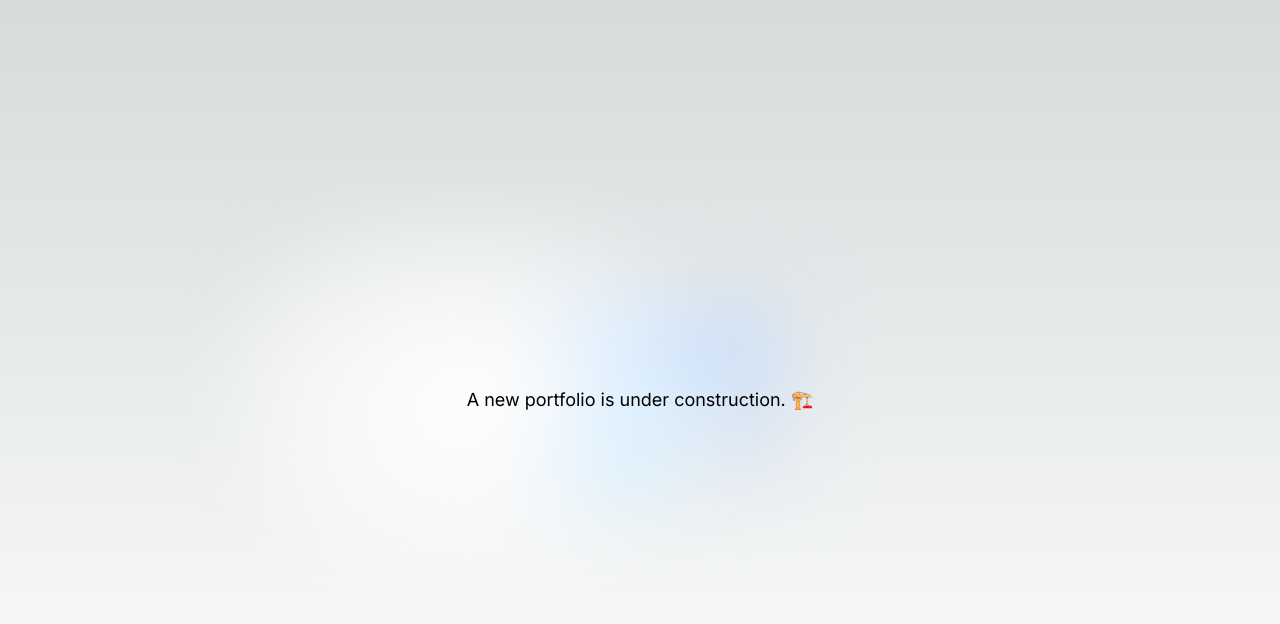
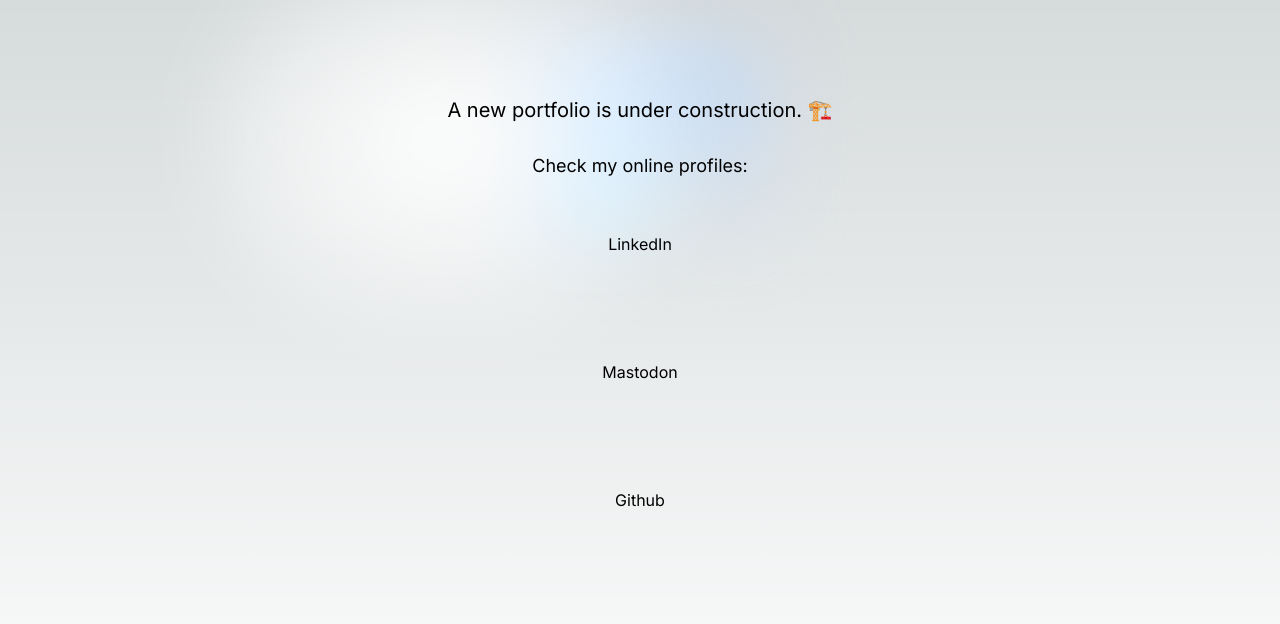
Before and after one commit to muriloloffi/muriloloffi.com, a Next.js app: page / in a window 1280 px wide. Shown: the top 624 px of the page. Built offline with nearby package versions, Linux system fonts and the light colour scheme.

Commit message:
Add links to the page component

```diff
--- a/src/app/page.js
+++ b/src/app/page.js
@@ -3,15 +3,22 @@
 export default function Home() {
   return (
     <main className="flex min-h-screen flex-col items-center justify-between p-24">
-      <div className="z-10 max-w-5xl w-full items-center justify-between font-mono text-sm lg:flex"></div>
-
       <div className="relative flex place-items-center before:absolute before:h-[300px] before:w-full sm:before:w-[480px] before:-translate-x-1/2 before:rounded-full before:bg-gradient-radial before:from-white before:to-transparent before:blur-2xl before:content-[''] after:absolute after:-z-20 after:h-[180px] after:w-full sm:after:w-[240px] after:translate-x-1/3 after:bg-gradient-conic after:from-sky-200 after:via-blue-200 after:blur-2xl after:content-[''] before:dark:bg-gradient-to-br before:dark:from-transparent before:dark:to-blue-700 before:dark:opacity-10 after:dark:from-sky-900 after:dark:via-[#0141ff] after:dark:opacity-40 before:lg:h-[360px] z-[-1]">
-        <p className="relative dark:drop-shadow-[0_0_0.3rem_#ffffff70] dark:invert text-lg">
-          A new portfolio is under construction. 🏗️
-        </p>
+        <div className="relative dark:drop-shadow-[0_0_0.3rem_#ffffff70] dark:invert text-lg text-center">
+          <p className="text-xl">A new portfolio is under construction. 🏗️</p>
+          <br />
+          <p>Check my online profiles:</p>
+        </div>
       </div>
-
-      <div className="mb-32 grid text-center lg:max-w-5xl lg:w-full lg:mb-0 lg:grid-cols-4 lg:text-left"></div>
+      <div className="flex flex-col w-full h-full grow items-center">
+        <div id="LinksList" className="flex grow max-h-96 text-center">
+          <div id="SocialLink" className="flex flex-col justify-around">
+            <a href="https://linkedin.com/in/muriloloffi">LinkedIn</a>
+            <a href="https://mastodon.social/@muriloloffi">Mastodon</a>
+            <a href="https://github.com/muriloloffi">Github</a>
+          </div>
+        </div>
+      </div>
     </main>
   );
 }
```
